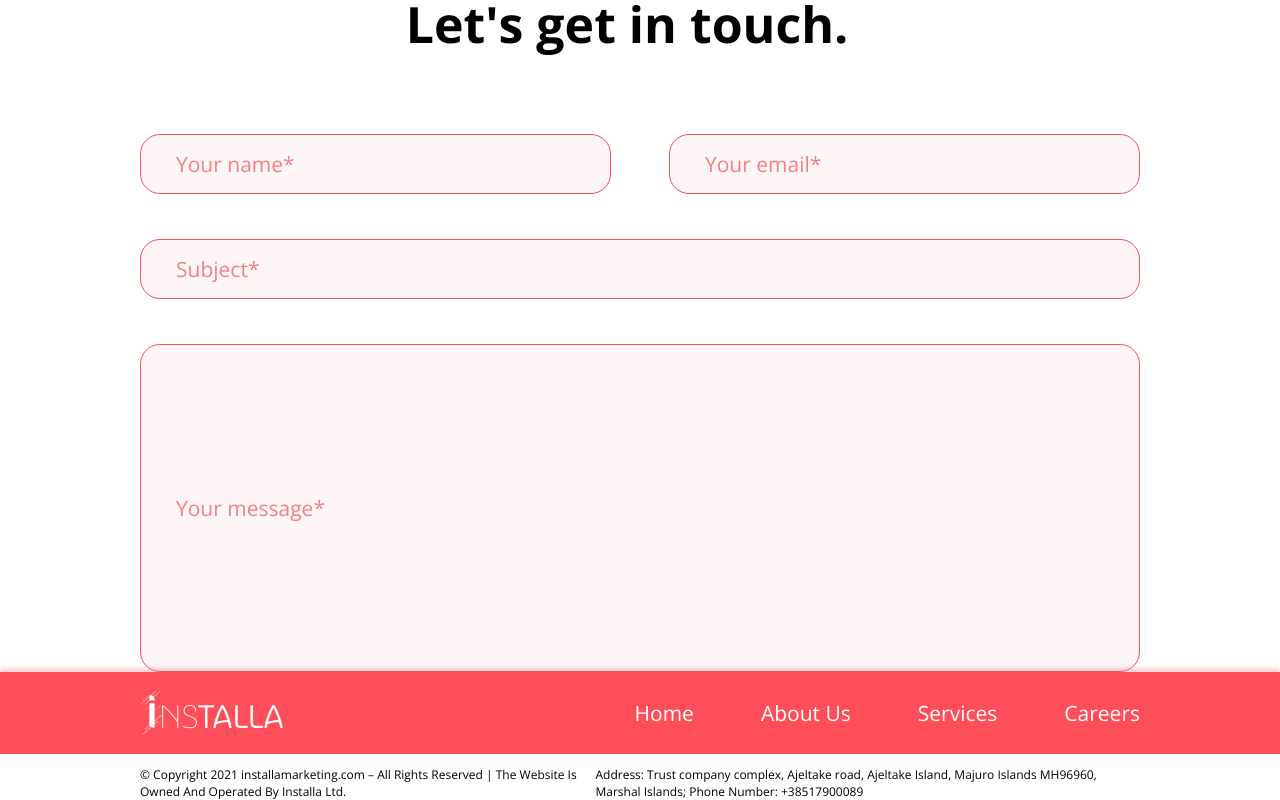
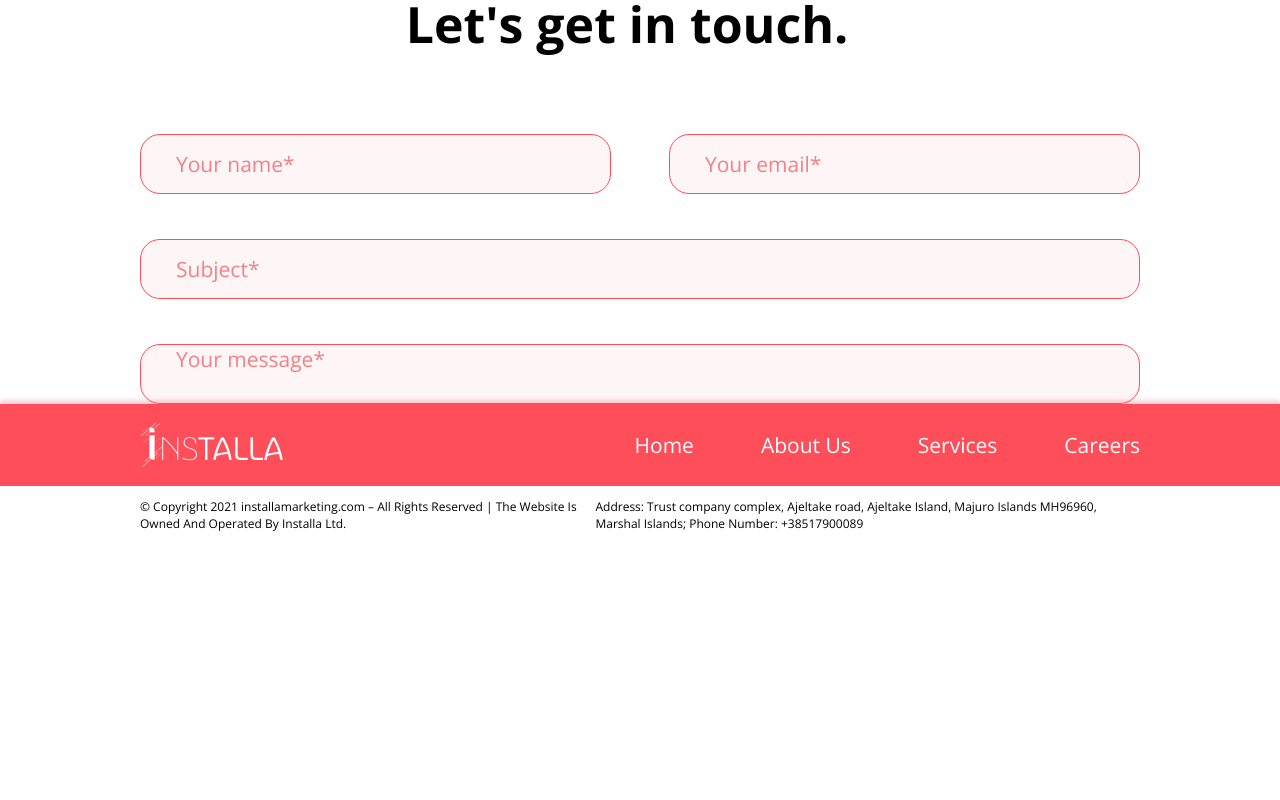
Before and after one commit to Lerts007/websiteByLayout, a React (Create React App) app: page / in a window 1280 px wide. Shown: the part 1195-1995 px from the top of the page. After the commit the page ends 1727 px from the top, so only its background shows below. Built offline with nearby package versions, Linux system fonts and the light colour scheme.

Commit message:
Работа над ContactUs

```diff
--- a/src/pages/ContactUs.jsx
+++ b/src/pages/ContactUs.jsx
@@ -75,7 +75,12 @@ const ContactUs = () => {
           <InputForm value="Your name*" gridArea={"a"} />
           <InputForm value="Your email*" gridArea={"b"} />
           <InputForm value="Subject*" gridArea={"c"} />
-          <InputForm value="Your message*" gridArea={"d"} height={"328px"} />
+
+          <textarea
+            className="contentUs__section2-form-textarea"
+            placeholder="Your message*"
+          ></textarea>
+          {/* <InputForm value="Your message*" gridArea={"d"} height={"328px"} /> */}
         </div>
       </div>
     </div>
--- a/src/style/ContactUs.css
+++ b/src/style/ContactUs.css
@@ -41,6 +41,28 @@
   column-gap: 58px;
 }
 
+.contentUs__section2-form-textarea {
+  padding: 0 35px 0 35px;
+  grid-area: d;
+
+  border: 1px solid var(--red-color);
+  border-radius: 20px;
+
+  background: rgba(232, 80, 91, 0.05);
+
+  font-family: "Open Sans";
+  font-weight: 400;
+  font-size: 21px;
+  line-height: 29px;
+  color: var(--lightRed-color);
+
+  resize: none;
+}
+
+.contentUs__section2-form-textarea::placeholder {
+  color: var(--lightRed-color);
+}
+
 /* Задний фон */
 .contentUs__section1-backgroundElement1 {
   position: absolute;
```
